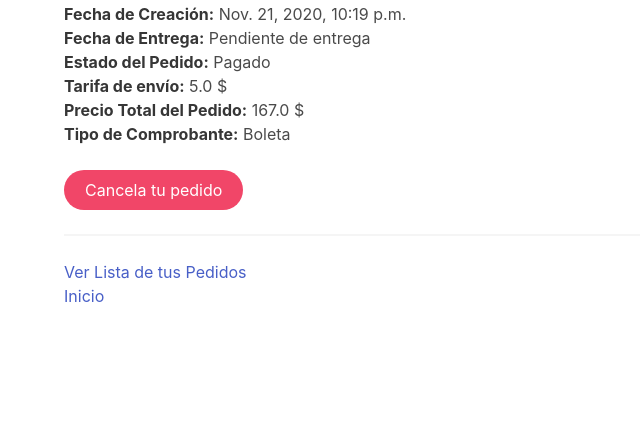
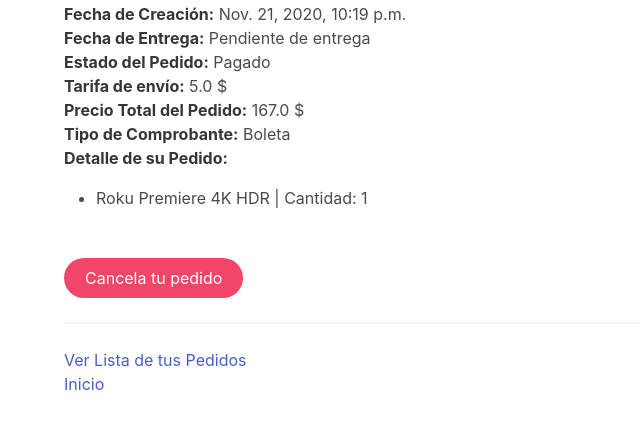
Before and after one commit to josedaniel07/proyecto-dse, a Django app: page /pedidos/9 in a window 1280 px wide. Shown: the part 394-838 px from the top of the page, without its empty margins (0-640 px from the left). Before the commit the page ends 696 px from the top, so only its background shows below. Run offline with Django 3.2, Linux system fonts and the light colour scheme; data comes from the database, SQL or seed files in the repository; both versions use the stored data as it was after the commit.

Commit message:
detalle pedido

```diff
--- a/main/templates/main/pedido_cliente.html
+++ b/main/templates/main/pedido_cliente.html
@@ -23,6 +23,20 @@
       <li><strong>Tipo de Comprobante:</strong> {{ object.tipo_comprobante }}</li>
     </ul>
 
+<div class="block">
+        <h5><strong> Detalle de su Pedido: </strong></h5>
+        <div class="content">
+            <ul>
+              {% for detalle in detalles %}
+                <li>
+                  {{ detalle }}
+                    <label>| Cantidad: </label>
+                    {{ detalle.cantidad }}
+                </li>
+              {% endfor %}
+            </ul>
+        </div>
+    </div>
 &nbsp
     <ul >
     {% if object.estado == 'Entregado' %}
--- a/main/templates/main/producto_detail.html
+++ b/main/templates/main/producto_detail.html
@@ -31,6 +31,7 @@
         </li>
         {% endif %}
     </div>
+&nbsp
     <div class="block">
         <a href="{% if user.is_authenticated %} {% url 'add-to-cart' product_pk=object.pk %} {% else %} {% endif %} " class='button {% if user.is_authenticated %} is-primary {% else %} is-danger {% endif %}' >
           Añadir al carrito
--- a/main/templates/registration/register.html
+++ b/main/templates/registration/register.html
@@ -11,7 +11,7 @@
                     &nbsp
             <a class="button is-link is-centered" href="/registro/cliente">Cliente</a>
                     &nbsp
-            <a class="button is-link" href="/registro/colaborador">Colaborador</a>
+            <a class="button is-link" href="/registro/colaborador">Repartidor</a>
           </div>
         </div>
     </div>
--- a/main/views.py
+++ b/main/views.py
@@ -226,7 +226,7 @@ class PedidoDetailView(DetailView):
     user_profile = Profile.objects.get(user=self.request.user)
     cliente = Cliente.objects.get(user_profile=user_profile)
     # Obtén/Crea un/el pedido en proceso (EP) del usuario
-    pedido = Pedido.objects.get(cliente=cliente, estado='En Proceso')
+    pedido = Pedido.objects.get_or_create(cliente=cliente, estado='En Proceso')
     return pedido
 
   def get_context_data(self, **kwargs):
@@ -290,6 +290,10 @@ class PedidosListView(ListView):
 class PedidoCliente(DetailView):
   model = Pedido
   template_name = 'main/pedido_cliente.html'
+  def get_context_data(self, **kwargs):
+    context = super().get_context_data(**kwargs)
+    context['detalles'] = context['object'].detallepedido_set.all()
+    return context
 
 class cancelarPedido(View):
   def get(self, request):
```
Also changed, not shown: main/templates/main/pedido_list.html (+4 -5 lines), db.sqlite3.
